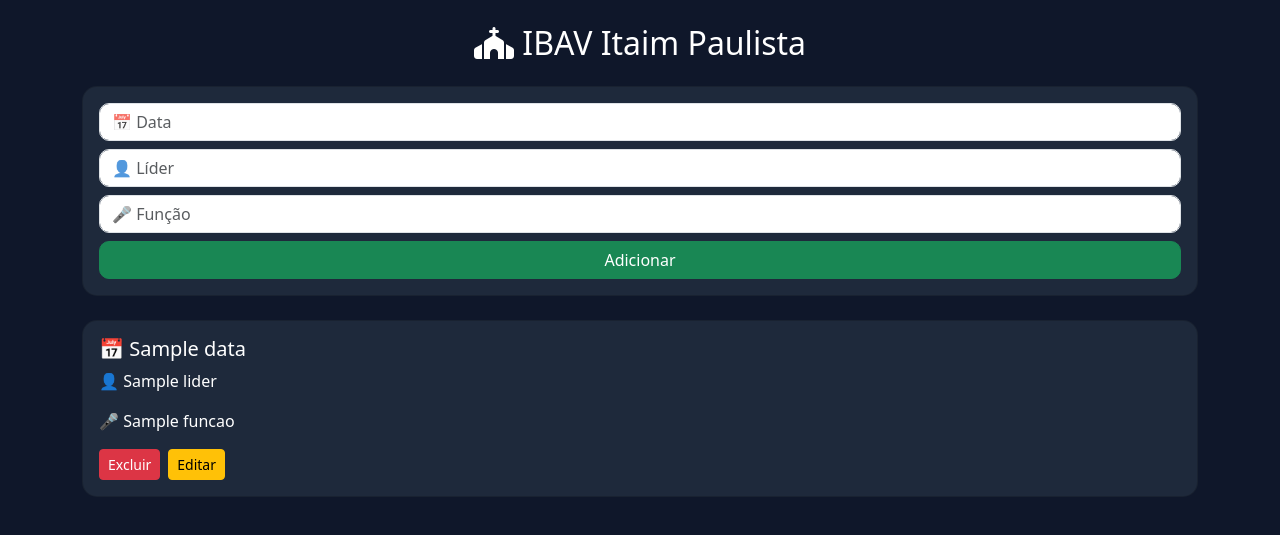
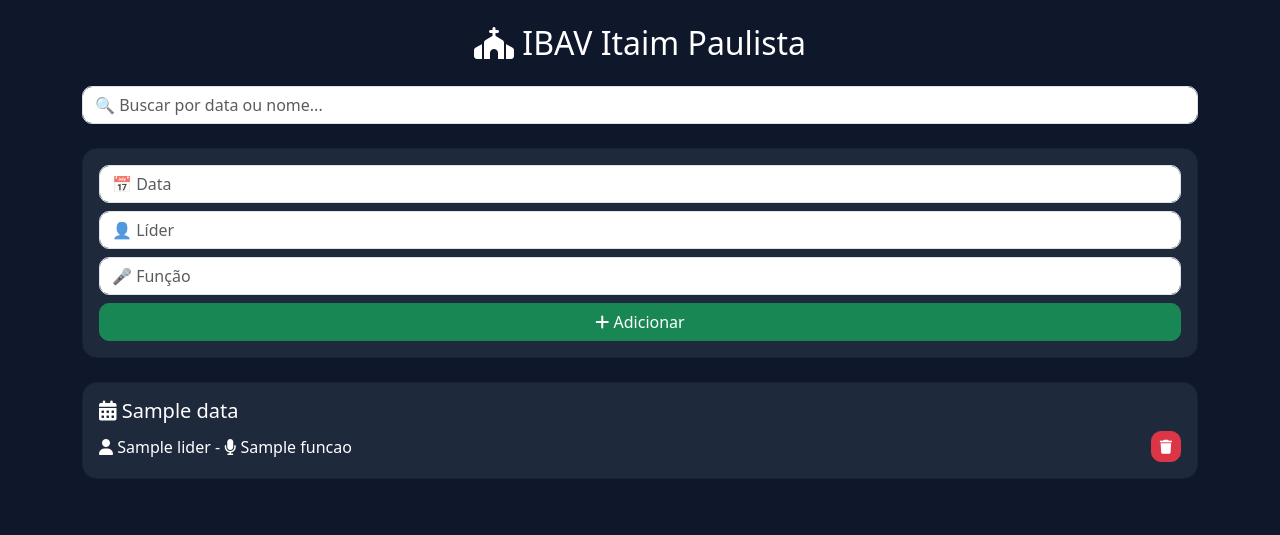
Before and after one commit to jhonathan701/ibav-escala, a Flask app: page / in a window 1280 px wide. Shown: the top 535 px of the page. Run offline with Flask 3, Linux system fonts and the light colour scheme; a database or web service that is not in the repository returns one stand-in record (values such as "Sample title"); data that the repository does not hold is empty.

Commit message:
Update index.html

```diff
--- a/templates/index.html
+++ b/templates/index.html
@@ -3,13 +3,13 @@
 <head>
 <meta charset="UTF-8">
 <title>IBAV Itaim Paulista</title>
-
 <meta name="viewport" content="width=device-width, initial-scale=1.0">
 
+<!-- Bootstrap -->
 <link href="https://cdn.jsdelivr.net/npm/bootstrap@5.3.0/dist/css/bootstrap.min.css" rel="stylesheet">
 
-<link rel="stylesheet"
-href="https://cdnjs.cloudflare.com/ajax/libs/font-awesome/6.5.0/css/all.min.css">
+<!-- Ícones -->
+<link rel="stylesheet" href="https://cdnjs.cloudflare.com/ajax/libs/font-awesome/6.5.0/css/all.min.css">
 
 <style>
 
@@ -20,28 +20,44 @@ body{
 
 .card{
     background:#1e293b;
+    color:white;
     border-radius:15px;
-    color:white;
+    transition:0.3s;
+}
+
+.card:hover{
+    transform:scale(1.02);
+}
+
+.btn-app{
+    border-radius:10px;
 }
 
 input{
     border-radius:10px !important;
 }
 
-.btn-app{
-    border-radius:10px;
-}
-
 </style>
-
 </head>
 
 <body class="container py-4">
 
 <h2 class="text-center mb-4">
-<i class="fa-solid fa-church"></i>
-IBAV Itaim Paulista
+    <i class="fa-solid fa-church"></i>
+    IBAV Itaim Paulista
 </h2>
+
+<!-- BUSCA -->
+<div class="mb-4">
+
+<input
+type="text"
+id="buscar"
+class="form-control"
+placeholder="🔍 Buscar por data ou nome..."
+onkeyup="filtrarEscalas()">
+
+</div>
 
 <!-- FORM -->
 <div class="card p-3 mb-4">
@@ -67,59 +83,45 @@ placeholder="🎤 Função"
 required>
 
 <button class="btn btn-success w-100 btn-app">
+<i class="fa-solid fa-plus"></i>
 Adicionar
+</button>
+
+</form>
+</div>
+
+<!-- LISTA -->
+{% for item in escala %}
+
+<div class="card p-3 mb-3 escala-card">
+
+<h5>
+<i class="fa-solid fa-calendar-days"></i>
+{{ item.data }}
+</h5>
+
+<div class="d-flex justify-content-between align-items-center">
+
+<div>
+<i class="fa-solid fa-user"></i>
+{{ item.lider }}
+-
+<i class="fa-solid fa-microphone"></i>
+{{ item.funcao }}
+</div>
+
+<div>
+
+<!-- EXCLUIR -->
+<form action="/remover/{{ item.id }}" method="POST" style="display:inline;">
+
+<button class="btn btn-danger btn-sm btn-app">
+<i class="fa-solid fa-trash"></i>
 </button>
 
 </form>
 
 </div>
-
-<!-- LISTA -->
-
-{% if escala %}
-
-{% for pessoa in escala %}
-
-<div class="card p-3 mb-3">
-
-<h5>
-📅 {{ pessoa.data }}
-</h5>
-
-<p>
-👤 {{ pessoa.lider }}
-</p>
-
-<p>
-🎤 {{ pessoa.funcao }}
-</p>
-
-<div class="d-flex gap-2">
-
-<!-- REMOVER -->
-<form action="/remover" method="POST">
-
-<input
-type="hidden"
-name="id"
-value="{{ pessoa.id }}">
-
-<button class="btn btn-danger btn-sm">
-Excluir
-</button>
-
-</form>
-
-<!-- EDITAR -->
-<button
-class="btn btn-warning btn-sm"
-onclick="abrirModal(
-'{{ pessoa.id }}',
-'{{ pessoa.lider }}',
-'{{ pessoa.funcao }}'
-)">
-Editar
-</button>
 
 </div>
 
@@ -127,73 +129,25 @@ Editar
 
 {% endfor %}
 
-{% else %}
-
-<div class="card p-3 text-center">
-Nenhuma escala cadastrada
-</div>
-
-{% endif %}
-
-<!-- MODAL -->
-<div class="modal fade" id="modalEditar">
-
-<div class="modal-dialog">
-
-<form
-method="POST"
-action="/editar"
-class="modal-content bg-dark text-white">
-
-<div class="modal-header">
-<h5>Editar Escala</h5>
-</div>
-
-<div class="modal-body">
-
-<input type="hidden" name="id" id="id">
-
-<input
-class="form-control mb-2"
-name="lider"
-id="lider">
-
-<input
-class="form-control"
-name="funcao"
-id="funcao">
-
-</div>
-
-<div class="modal-footer">
-
-<button class="btn btn-success w-100">
-Salvar
-</button>
-
-</div>
-
-</form>
-
-</div>
-
-</div>
-
-<script src="https://cdn.jsdelivr.net/npm/bootstrap@5.3.0/dist/js/bootstrap.bundle.min.js"></script>
-
 <script>
 
-function abrirModal(id, lider, funcao){
+function filtrarEscalas(){
 
-document.getElementById("id").value = id;
-document.getElementById("lider").value = lider;
-document.getElementById("funcao").value = funcao;
+let input = document.getElementById("buscar").value.toLowerCase();
 
-var modal = new bootstrap.Modal(
-document.getElementById('modalEditar')
-);
+let cards = document.querySelectorAll(".escala-card");
 
-modal.show();
+cards.forEach(card => {
+
+let texto = card.innerText.toLowerCase();
+
+if(texto.includes(input)){
+card.style.display = "block";
+}else{
+card.style.display = "none";
+}
+
+});
 
 }
 
```
